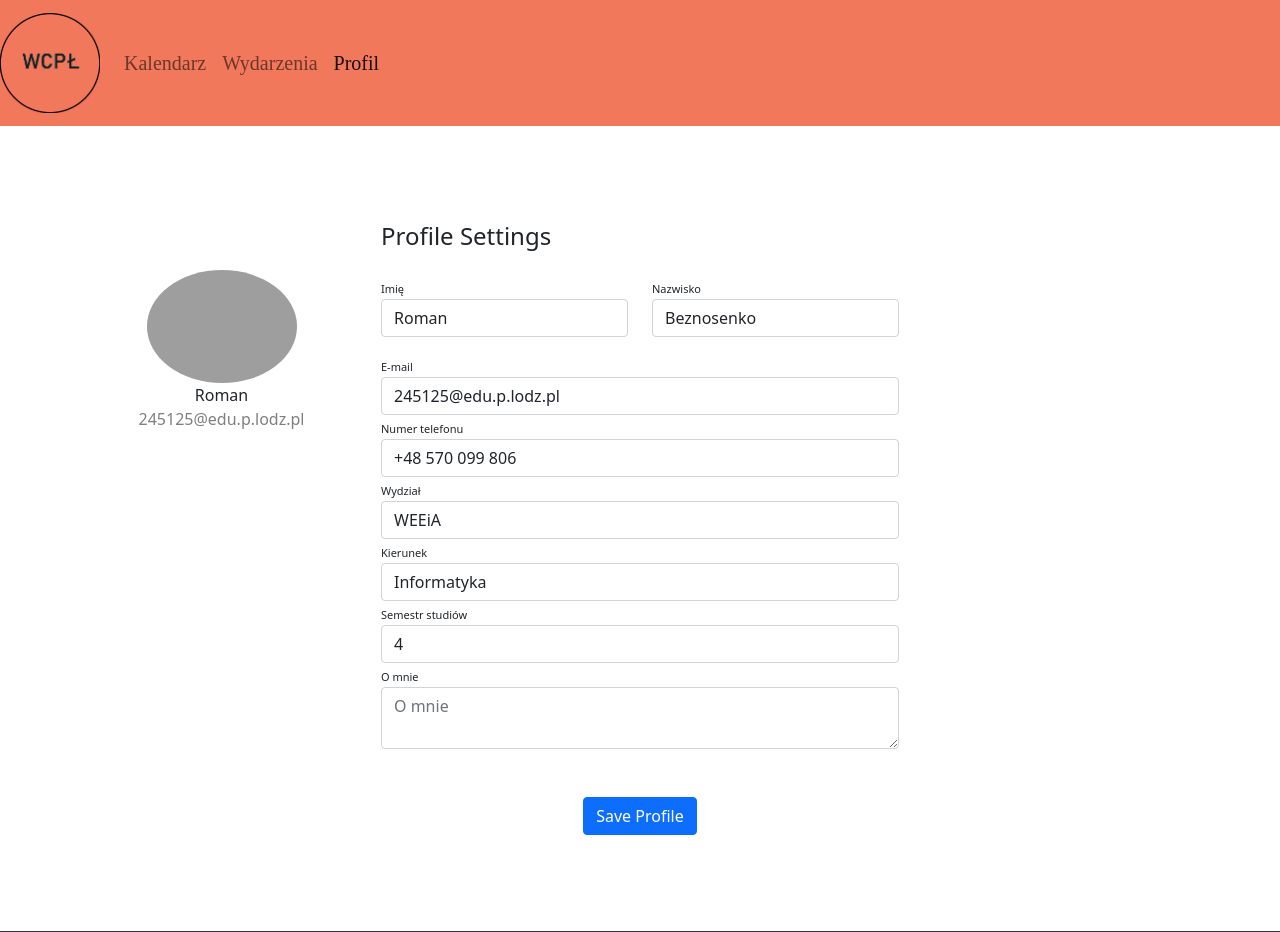
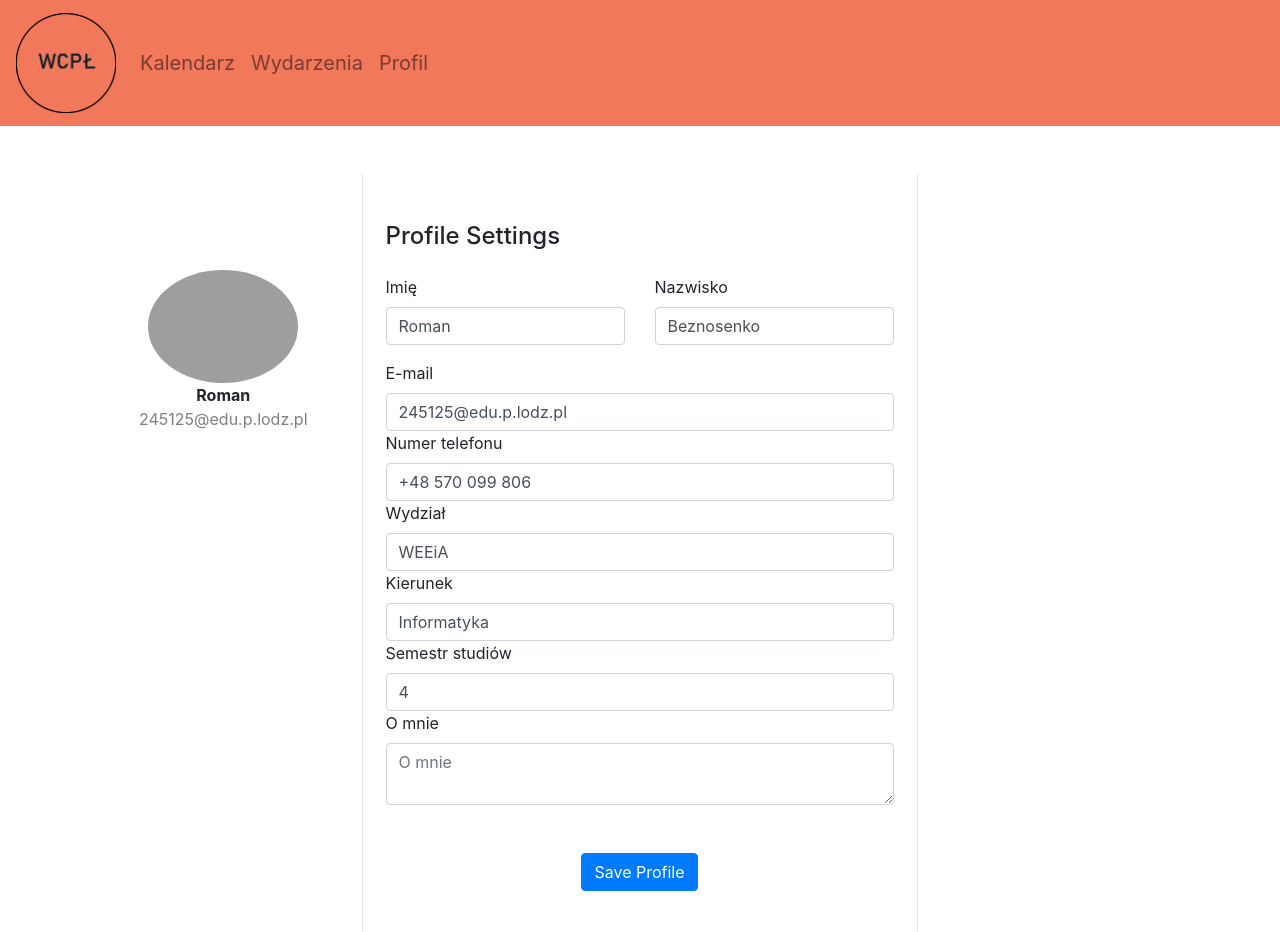
Before and after one commit to MarekKoprek/WCPL, a Django app: page /profile/ in a window 1280 px wide. Shown: the top 932 px of the page. Run offline with Django 5.2, Linux system fonts and the light colour scheme; some libraries are stand-ins or nearby versions; grey boxes are pictures that could not be loaded.

Commit message:
Fixed top navigation bar

```diff
--- a/main/static/main/main.css
+++ b/main/static/main/main.css
@@ -6,9 +6,9 @@ body{
     margin: 0;
 }
 
-nav{
-    background: #f2785c;
-    font-family: "Bree Serif";
+
+.navbar{
+    background-color: #F2785C;
     font-size: 20px;
 }
 
@@ -36,86 +36,3 @@ footer {
 .contact-info p {
     margin: 5px 0;
 }
-
-.labels {
-    font-size: 11px
-}
-
-.add-experience:hover {
-    background: #BA68C8;
-    color: #fff;
-    cursor: pointer;
-    border: solid 1px #BA68C8
-}
-
-@media only screen and (max-width: 760px) {
-    .menu-container {
-        flex-direction: column;
-        align-items: flex-end;
-    }
-
-    .menu-logo {
-        position: absolute;
-        left: 0;
-        top: 50%;
-        transform: translateY(-50%);
-    }
-
-    .menu-logo img {
-        max-height: 50px;
-        max-width: 50px;
-    }
-
-    .menu {
-        position: absolute;
-        box-sizing: border-box;
-        width: 300px;
-        right: -300px;
-        top: 0;
-        margin: -20px;
-        padding: 75px 50px 50px;
-        background: #000000;
-        -webkit-font-smoothing: antialiased;
-        transform-origin: 0% 0%;
-        transform: translateX(0%);
-        transition: transform 0.5s cubic-bezier(0.77,0.2,0.05,1.0);
-    }
-
-    .menu-container input:checked ~ .menu {
-        transform: translateX(-100%);
-    }
-}
-
-@media only screen and (min-width: 761px) {
-    .menu-container {
-        width: 100%;
-    }
-
-    .menu-container a {
-        color: #000000;
-    }
-
-    .menu-container input {
-        display: none;
-    }
-
-    .menu-container span {
-        display: none;
-    }
-
-    .menu {
-        position: relative;
-        width: 100%;
-        display: flex;
-        justify-content: space-between;
-    }
-
-    .menu ul {
-        display: flex;
-        padding: 0;
-    }
-
-    .menu li {
-        padding: 0 20px;
-    }
-}
--- a/main/templates/main/base.html
+++ b/main/templates/main/base.html
@@ -8,29 +8,33 @@
         <link rel="stylesheet" href="{% static 'main/main.css' %}">
         <link href="https://cdn.jsdelivr.net/npm/bootstrap@5.0.2/dist/css/bootstrap.min.css" rel="stylesheet" integrity="sha384-EVSTQN3/azprG1Anm3QDgpJLIm9Nao0Yz1ztcQTwFspd3yD65VohhpuuCOmLASjC" crossorigin="anonymous">
         <script src="https://cdn.jsdelivr.net/npm/bootstrap@5.0.2/dist/js/bootstrap.bundle.min.js" integrity="sha384-MrcW6ZMFYlzcLA8Nl+NtUVF0sA7MsXsP1UyJoMp4YLEuNSfAP+JcXn/tWtIaxVXM" crossorigin="anonymous"></script>
+
+        <link rel="stylesheet" href="https://stackpath.bootstrapcdn.com/bootstrap/4.5.2/css/bootstrap.min.css">
+        <script src="https://code.jquery.com/jquery-3.5.1.slim.min.js"></script>
+        <script src="https://cdn.jsdelivr.net/npm/@popperjs/core@2.9.2/dist/umd/popper.min.js"></script>
+        <script src="https://stackpath.bootstrapcdn.com/bootstrap/4.5.2/js/bootstrap.min.js"></script>
+
     </head>
     <body>
         <nav class="navbar navbar-expand-lg navbar-light">
-            <a class="navbar-brand mr-4" href="#">
+            <a class="navbar-brand" href="#">
                 <img src="{% static 'main/logo.png' %}" alt="logo" style="width: 100px;height: 100px;">
             </a>
             <button class="navbar-toggler" type="button" data-toggle="collapse" data-target="#navbarSupportedContent" aria-controls="navbarSupportedContent" aria-expanded="false" aria-label="Toggle navigation">
-                <span class="navbar-toggler-icon"></span>
+              <span class="navbar-toggler-icon"></span>
             </button>
+
             <div class="collapse navbar-collapse" id="navbarSupportedContent">
-                <ul class="navbar-nav mr-auto">
-                    <li class="nav-item mr-4">
-                        <a class="nav-link {% block calendar_activate %}{% endblock %}" href="/calendar">Kalendarz</a>
-                    </li>
-                    <li class="nav-item mr-4">
-                        <a class="nav-link {% block events_activate %}{% endblock %}" href="/events">Wydarzenia</a>
-                        <span class="sr-only"></span>
-                    </li>
-                    <li class="nav-item">
-                        <a class="nav-link {% block profile_activate %}{% endblock %}" href="/profile">Profil</a>
-                        <span class="sr-only"></span>
-                    </li>
-                </ul>
+              <ul class="navbar-nav mr-auto">
+                <li class="nav-item">
+                  <a class="nav-link" href="/calendar">Kalendarz</a>
+                </li>
+                <li class="nav-item">
+                  <a class="nav-link" href="/events">Wydarzenia</a>
+                </li>
+                <li class="nav-item">
+                    <a class="nav-link" href="/profile">Profil</a>
+                </li>
             </div>
         </nav>
         {% block content %}{% endblock %}
```
